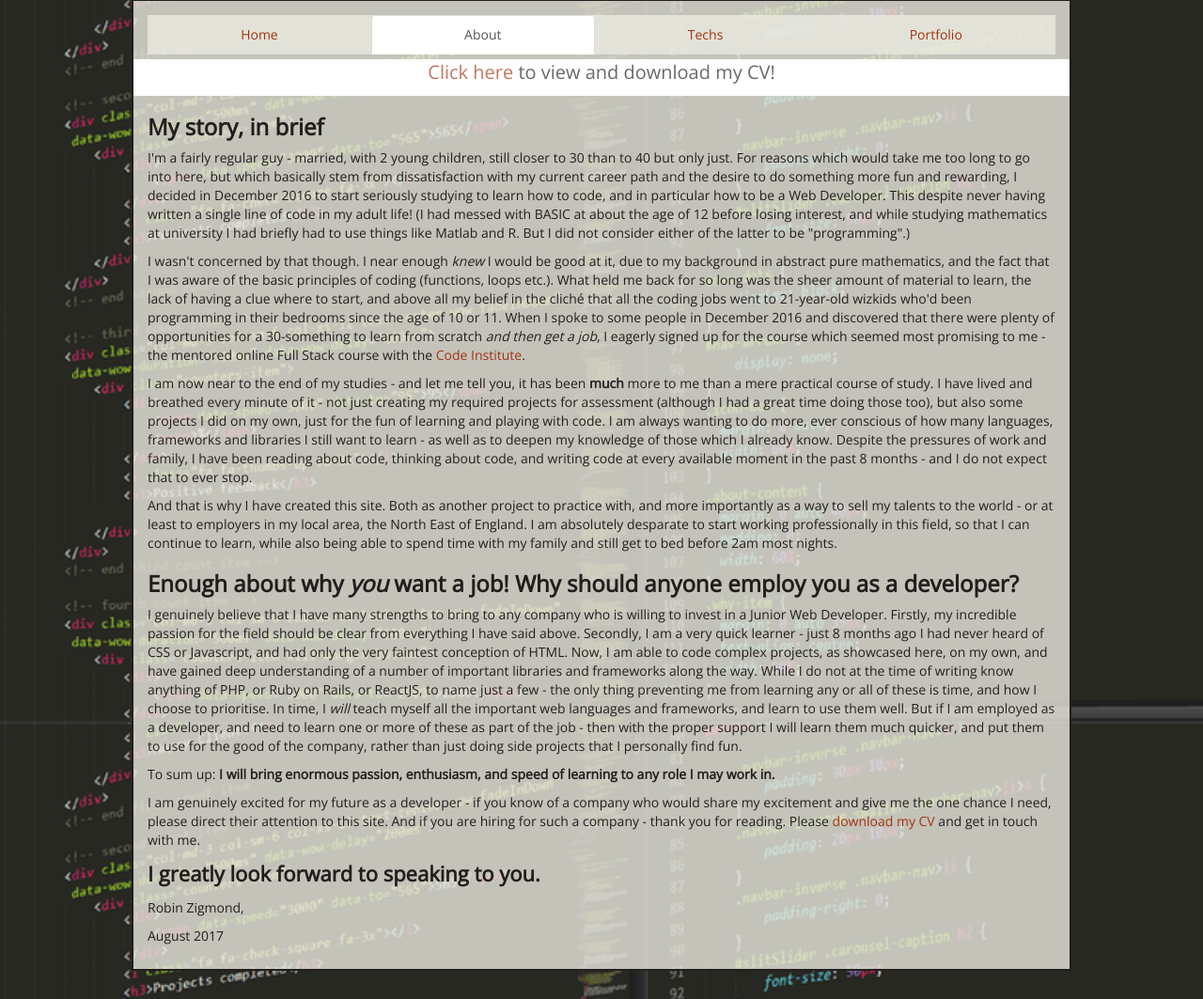
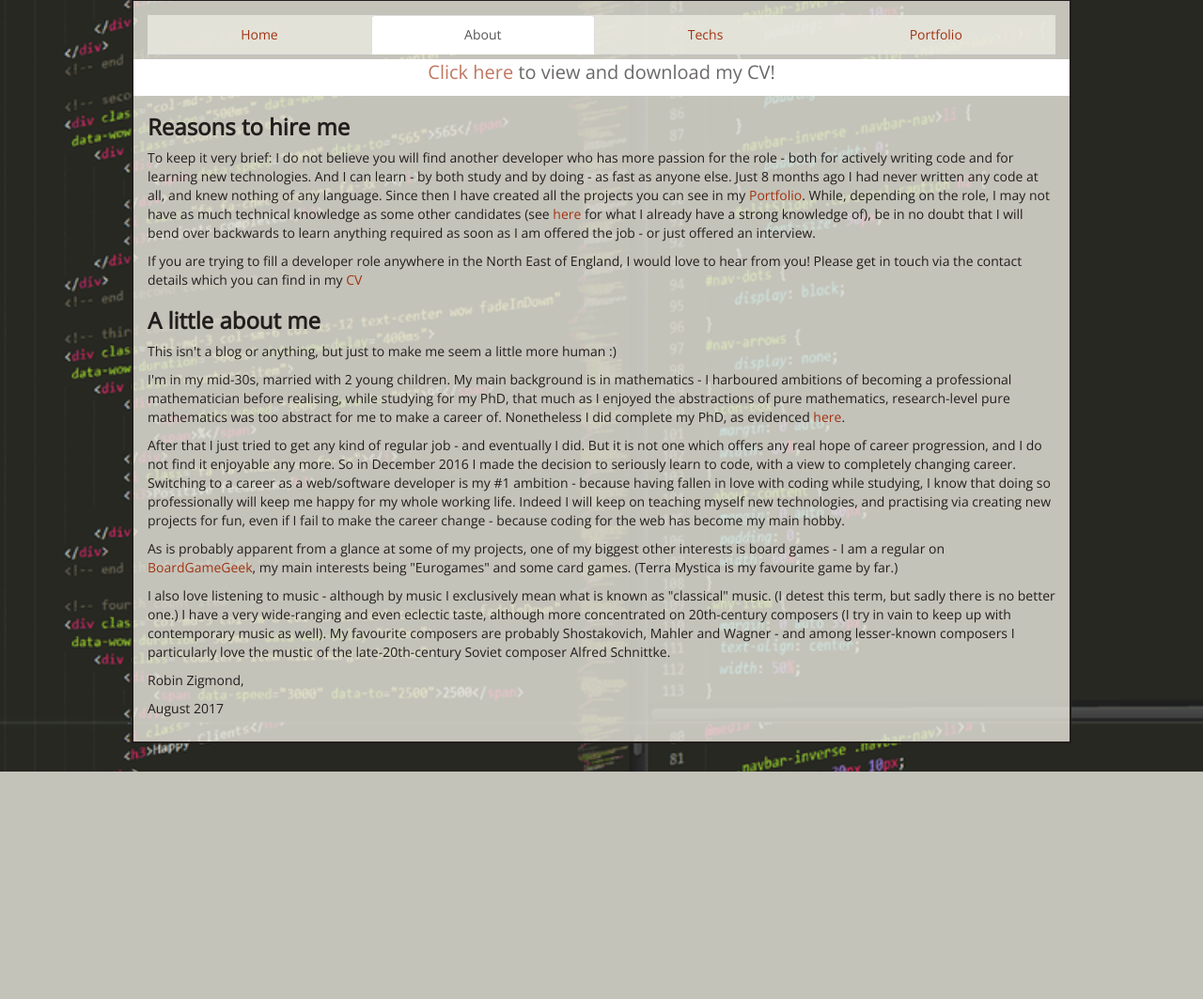
Before and after one commit to robinzigmond/portfolio-site, a Django app: page /about/ in a window 1280 px wide. Shown: the part 31-1094 px from the top of the page at 94% size. After the commit the page ends 852 px from the top, so only its background shows below. Run offline with Django 3.2, Linux system fonts and the light colour scheme; parts of the project's set-up code (start-up, migrations or seed data) failed here and were passed over; some libraries are stand-ins or nearby versions.

Commit message:
various miscellaneous changes and improvements

```diff
--- a/static/custom.css
+++ b/static/custom.css
@@ -36,6 +36,21 @@ a:hover {
     padding-right: 0;
 }
 
+h1.name {
+    display: inline-block;
+    margin-right: 15px;
+}
+
+i.fa-linkedin-square {
+    color: #0077b5;
+    vertical-align: text-bottom;
+    line-height: 0.8;
+}
+
+i.fa-linkedin-square:hover {
+    color: #221e1d;
+}
+
 .title {
     text-align: center;
 }
@@ -49,10 +64,14 @@ a:hover {
     margin: 40px auto;
 }
 
+.tech-list {
+    list-style-type: none;
+    line-height: 2;
+}
+
 .tech-list li {
     width: 150px;
     float: left;
-    list-style-type: none;
 }
 
 h3.tech-title, h2.tech-title {
@@ -62,6 +81,7 @@ h3.tech-title, h2.tech-title {
 i[class^="devicon"] {
     font-size: 24px;
     vertical-align: text-bottom;
+    line-height: 1.1;
 }
 
 i[class^="devicon"].small {
--- a/templates/about.html
+++ b/templates/about.html
@@ -3,16 +3,15 @@
 {% block content %}
     <div class="row">
         <div class="col-xs-12">
-            <h3><strong>My story, in brief</strong></h3>
-            <p>I'm a fairly regular guy - married, with 2 young children, still closer to 30 than to 40 but only just. For reasons which would take me too long to go into here, but which basically stem from dissatisfaction with my current career path and the desire to do something more fun and rewarding, I decided in December 2016 to start seriously studying to learn how to code, and in particular how to be a Web Developer. This despite never having written a single line of code in my adult life! (I had messed with BASIC at about the age of 12 before losing interest, and while studying mathematics at university I had briefly had to use things like Matlab and R. But I did not consider either of the latter to be "programming".)</p>
-            <p>I wasn't concerned by that though. I near enough <em>knew</em> I would be good at it, due to my background in abstract pure mathematics, and the fact that I was aware of the basic principles of coding (functions, loops etc.). What held me back for so long was the sheer amount of material to learn, the lack of having a clue where to start, and above all my belief in the clich&#233 that all the coding jobs went to 21-year-old wizkids who'd been programming in their bedrooms since the age of 10 or 11. When I spoke to some people in December 2016 and discovered that there were plenty of opportunities for a 30-something to learn from scratch <em>and then get a job</em>, I eagerly signed up for the course which seemed most promising to me - the mentored online Full Stack course with the <a href="https://www.codeinstitute.net/">Code Institute</a>.</p>
-            <p>I am now near to the end of my studies - and let me tell you, it has been <strong>much</strong> more to me than a mere practical course of study. I have lived and breathed every minute of it - not just creating my required projects for assessment (although I had a great time doing those too), but also some projects I did on my own, just for the fun of learning and playing with code. I am always wanting to do more, ever conscious of how many languages, frameworks and libraries I still want to learn - as well as to deepen my knowledge of those which I already know. Despite the pressures of work and family, I have been reading about code, thinking about code, and writing code at every available moment in the past 8 months - and I do not expect that to ever stop.</p>
-            <p>And that is why I have created this site. Both as another project to practice with, and more importantly as a way to sell my talents to the world - or at least to employers in my local area, the North East of England. I am absolutely desparate to start working professionally in this field, so that I can continue to learn, while also being able to spend time with my family and still get to bed before 2am most nights.</p>
-            <h3><strong>Enough about why <em>you</em> want a job! Why should anyone employ you as a developer?</strong></h3>
-            <p>I genuinely believe that I have many strengths to bring to any company who is willing to invest in a Junior Web Developer. Firstly, my incredible passion for the field should be clear from everything I have said above. Secondly, I am a very quick learner - just 8 months ago I had never heard of CSS or Javascript, and had only the very faintest conception of HTML. Now, I am able to code complex projects, as showcased here, on my own, and have gained deep understanding of a number of important libraries and frameworks along the way. While I do not at the time of writing know anything of PHP, or Ruby on Rails, or ReactJS, to name just a few - the only thing preventing me from learning any or all of these is time, and how I choose to prioritise. In time, I <em>will</em> teach myself all the important web languages and frameworks, and learn to use them well. But if I am employed as a developer, and need to learn one or more of these as part of the job - then with the proper support I will learn them much quicker, and put them to use for the good of the company, rather than just doing side projects that I personally find fun.</p>
-            <p>To sum up: <strong>I will bring enormous passion, enthusiasm, and speed of learning to any role I may work in.</strong></p>
-            <p>I am genuinely excited for my future as a developer - if you know of a company who would share my excitement and give me the one chance I need, please direct their attention to this site. And if you are hiring for such a company - thank you for reading. Please <a href="{% static 'CV.pdf' %}">download my CV</a> and get in touch with me.</p>
-            <p id="closing"><strong> I greatly look forward to speaking to you.</strong></p>
+            <h3><strong>Reasons to hire me</strong></h3>
+            <p>To keep it very brief: I do not believe you will find another developer who has more passion for the role - both for actively writing code and for learning new technologies. And I can learn - by both study and by doing - as fast as anyone else. Just 8 months ago I had never written any code at all, and knew nothing of any language. Since then I have created all the projects you can see in my <a href="/projects/">Portfolio</a>. While, depending on the role, I may not have as much technical knowledge as some other candidates (see <a href="/tech/">here</a> for what I already have a strong knowledge of), be in no doubt that I will bend over backwards to learn anything required as soon as I am offered the job - or just offered an interview.</p>
+            <p>If you are trying to fill a developer role anywhere in the North East of England, I would love to hear from you! Please get in touch via the contact details which you can find in my <a href="{% static 'CV.pdf' %}">CV</a></p>
+            <h3><strong>A little about me</strong></h3>
+            <p>This isn't a blog or anything, but just to make me seem a little more human :)</p>
+            <p>I'm in my mid-30s, married with 2 young children. My main background is in mathematics - I harboured ambitions of becoming a professional mathematician before realising, while studying for my PhD, that much as I enjoyed the abstractions of pure mathematics, research-level pure mathematics was too abstract for me to make a career of. Nonetheless I did complete my PhD, as evidenced <a href="http://etheses.dur.ac.uk/274/">here</a>.</p>
+            <p>After that I just tried to get any kind of regular job - and eventually I did. But it is not one which offers any real hope of career progression, and I do not find it enjoyable any more. So in December 2016 I made the decision to seriously learn to code, with a view to completely changing career. Switching to a career as a web/software developer is my #1 ambition - because having fallen in love with coding while studying, I know that doing so professionally will keep me happy for my whole working life. Indeed I will keep on teaching myself new technologies, and practising via creating new projects for fun, even if I fail to make the career change - because coding for the web has become my main hobby.</p>
+            <p>As is probably apparent from a glance at some of my projects, one of my biggest other interests is board games - I am a regular on <a href="https://boardgamegeek.com/">BoardGameGeek</a>, my main interests being "Eurogames" and some card games. (Terra Mystica is my favourite game by far.)</p>
+            <p>I also love listening to music - although by music I exclusively mean what is known as "classical" music. (I detest this term, but sadly there is no better one.) I have a very wide-ranging and even eclectic taste, although more concentrated on 20th-century composers (I try in vain to keep up with contemporary music as well). My favourite composers are probably Shostakovich, Mahler and Wagner - and among lesser-known composers I particularly love the mustic of the late-20th-century Soviet composer Alfred Schnittke.</p>
             <p>Robin Zigmond,</p>
             <p>August 2017</p>
         </div>
--- a/templates/base.html
+++ b/templates/base.html
@@ -6,6 +6,7 @@
         <meta name="viewport" content="width=device-width, initial-scale=1.0">
         <meta http-equiv="X-UA-Compatible" content="ie=edge">
         <title>Robin Zigmond - Web Developer</title>
+        <script src="https://use.fontawesome.com/1b6b7e1211.js"></script>
         <link rel="stylesheet" href="{% static 'lib/bootstrap-3.3.7-dist/css/bootstrap.min.css' %}">
         <link rel="stylesheet" href="{% static 'custom.css' %}">
         <link rel="stylesheet" href="https://cdn.rawgit.com/konpa/devicon/df6431e323547add1b4cf45992913f15286456d3/devicon.min.css">
--- a/templates/home.html
+++ b/templates/home.html
@@ -3,7 +3,7 @@
 {% block content %}
     <div class="row">
         <div class="col-xs-12 title">
-            <h1>Robin Zigmond</h1>
+            <h1 class="name">Robin Zigmond</h1><a href="https://www.linkedin.com/in/robin-zigmond-a6b543146/"><i class="fa fa-linkedin-square fa-3x" aria-hidden="true"></i></a>
             <h2>Aspiring Full Stack Developer based in the North East of England</h2>
         </div>
     </div>
@@ -22,7 +22,7 @@
             </div>
             <ul class="tech-list">
                 {% for tech in techlist %}
-                    <li><a href="/tech/{{ tech.formatted_name }}"><i class="{{ tech.icon }} small"></i> {{ tech.name }}</a></li>
+                    <li><i class="{{ tech.icon }} small"></i> <a href="/tech/{{ tech.formatted_name }}">{{ tech.name }}</a></li>
                 {% endfor %}
             </ul>
         </div>
```
Also changed, not shown: README.md (added), db.sqlite3, 2 other files.
